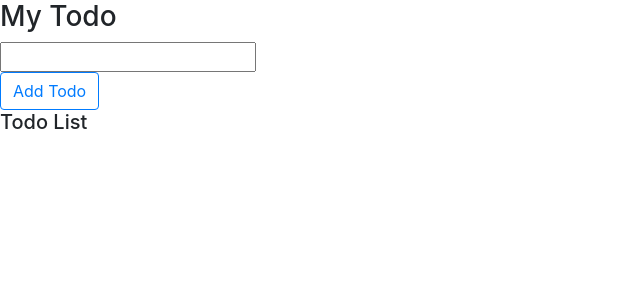
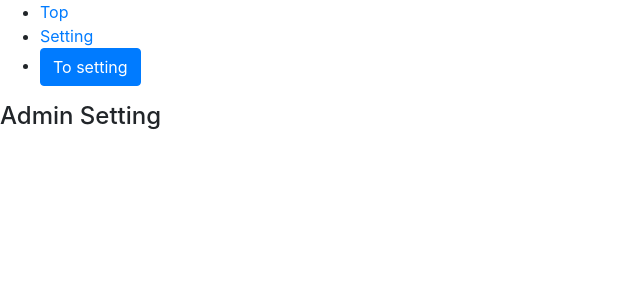
Before and after one commit to Y-Suzaki/react-js-sample, a React (Create React App) app in the folder front-app/react-redux-todo/: page /setting in a window 1280 px wide. Shown: the top 300 px of the page, without its empty margins (0-640 px from the left). Built offline with nearby package versions, Linux system fonts and the light colour scheme.

Commit message:
Add react router.

```diff
--- a/front-app/react-redux-todo/package.json
+++ b/front-app/react-redux-todo/package.json
@@ -4,10 +4,12 @@
   "private": true,
   "dependencies": {
     "bootstrap": "^4.3.1",
+    "connected-react-router": "^6.4.0",
     "react": "^16.8.6",
     "react-bootstrap": "^1.0.0-beta.9",
     "react-dom": "^16.8.6",
     "react-redux": "^7.1.0",
+    "react-router-dom": "^5.0.1",
     "react-scripts": "3.0.1",
     "redux": "^4.0.1",
     "redux-thunk": "^2.3.0"
--- a/front-app/react-redux-todo/src/App.js
+++ b/front-app/react-redux-todo/src/App.js
@@ -1,17 +1,38 @@
 import React from 'react';
 import './App.css';
-import TodoForm from './components/TodoForm';
-import TodoList from './components/TodoList';
+import Main from './components/Main';
+import Setting from './components/Setting';
+import { Button } from 'react-bootstrap';
+
+// connected-react-routerの使用に必要なimport
+import { Route, Link } from "react-router-dom"
+import { connect } from "react-redux"
+import { push } from "connected-react-router"
 
 class App extends React.Component {
+    constructor(props) {
+        super(props);
+    }
+
     render() {
         return (
             <div>
-                <TodoForm/>
-                <TodoList/>
+                <ul>
+                    <li><Link to='/'>Top</Link></li>
+                    <li><Link to='/setting'>Setting</Link></li>
+                    <li><Button onClick={this.props.pushSettingClicked}>To setting</Button></li>
+                </ul>
+                <Route path='/' component={Main} exact={true}/>
+                <Route path='/setting' component={Setting}/>
             </div>
         )
     }
 }
 
-export default App;
+const mapDispatchToProps =  (dispatch) => {
+    return {
+        pushSettingClicked: () => dispatch(push('/setting'))
+    }
+};
+
+export default connect(null, mapDispatchToProps)(App);
--- a/front-app/react-redux-todo/src/Store.js
+++ b/front-app/react-redux-todo/src/Store.js
@@ -5,16 +5,25 @@ import todoReducer from './reducers/TodoReducer';
 // redux-thunkに必要なComponent
 import thunk from 'redux-thunk';
 
-export default function createStore() {
+// connected-react-routerの使用に必要なimport
+import { connectRouter, routerMiddleware } from 'connected-react-router'
+
+export default function createStore(history) {
     //for Redux DevTools
     const composeEnhancers = window.__REDUX_DEVTOOLS_EXTENSION_COMPOSE__ || compose;
     return reduxCreateStore(
         combineReducers(
-            // ここの第一引数に設定した「todos」は、stateの属性名になる
-            {todos: todoReducer}
+            {
+                // Router用の状態もStoreで管理
+                router: connectRouter(history),
+                // ここの第一引数に設定した「todos」は、stateの属性名になる
+                todos: todoReducer
+            }
         ),
-        composeEnhancers(applyMiddleware(
-            thunk
+        composeEnhancers(
+            applyMiddleware(
+                thunk,
+                routerMiddleware(history)
         ))
     )
 }
--- /dev/null
+++ b/front-app/react-redux-todo/src/components/Main.js
@@ -0,0 +1,16 @@
+import React from 'react';
+import TodoForm from './TodoForm';
+import TodoList from './TodoList';
+
+class Main extends React.Component {
+    render() {
+        return (
+            <div>
+                <TodoForm/>
+                <TodoList/>
+            </div>
+        )
+    }
+}
+
+export default Main;
--- /dev/null
+++ b/front-app/react-redux-todo/src/components/Setting.js
@@ -0,0 +1,13 @@
+import React from 'react';
+
+class Setting extends React.Component {
+    render() {
+        return (
+            <div>
+                <h4>Admin Setting</h4>
+            </div>
+        )
+    }
+}
+
+export default Setting;
--- a/front-app/react-redux-todo/src/index.js
+++ b/front-app/react-redux-todo/src/index.js
@@ -6,15 +6,23 @@ import * as serviceWorker from './serviceWorker';
 import createStore from './Store';
 import {Provider} from 'react-redux';
 
-const store = createStore();
+// connected-react-routerの使用に必要なimport
+import { createBrowserHistory } from "history"
+import { ConnectedRouter } from 'connected-react-router'
+import {Switch, Router} from "react-router-dom";
+
+const history = createBrowserHistory();
+const store = createStore(history);
 
 ReactDOM.render(
     <Provider store={store}>
-        <App />
+        <ConnectedRouter history={history}>
+            <Switch>
+                <App/>
+            </Switch>
+        </ConnectedRouter>
     </Provider>,
-    document.getElementById('root'));
+    document.getElementById('root')
+);
 
-// If you want your app to work offline and load faster, you can change
-// unregister() to register() below. Note this comes with some pitfalls.
-// Learn more about service workers: https://bit.ly/CRA-PWA
 serviceWorker.unregister();
```
Also changed, not shown: 1 other file (tests, documents, lock files or other folders).
